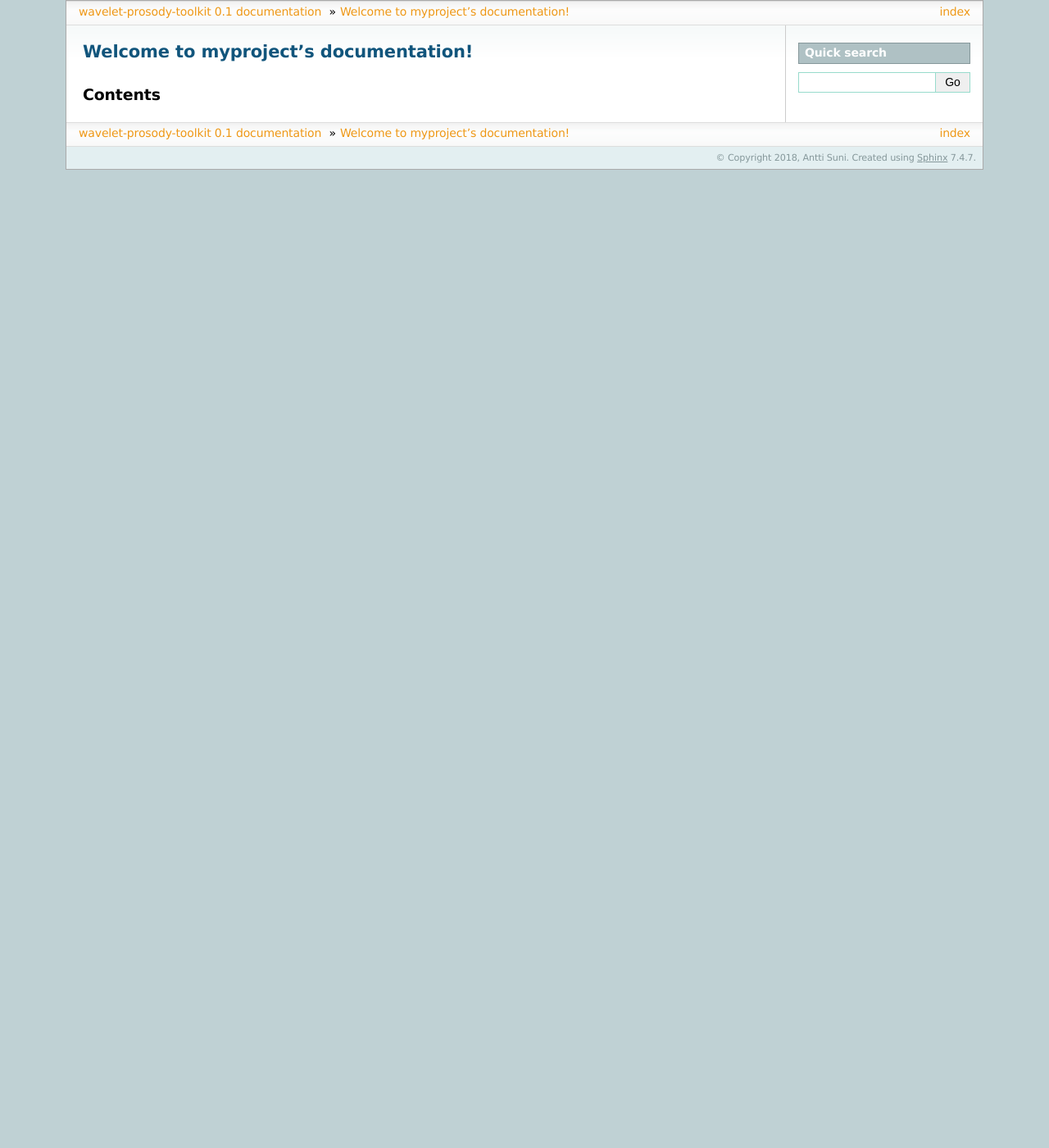
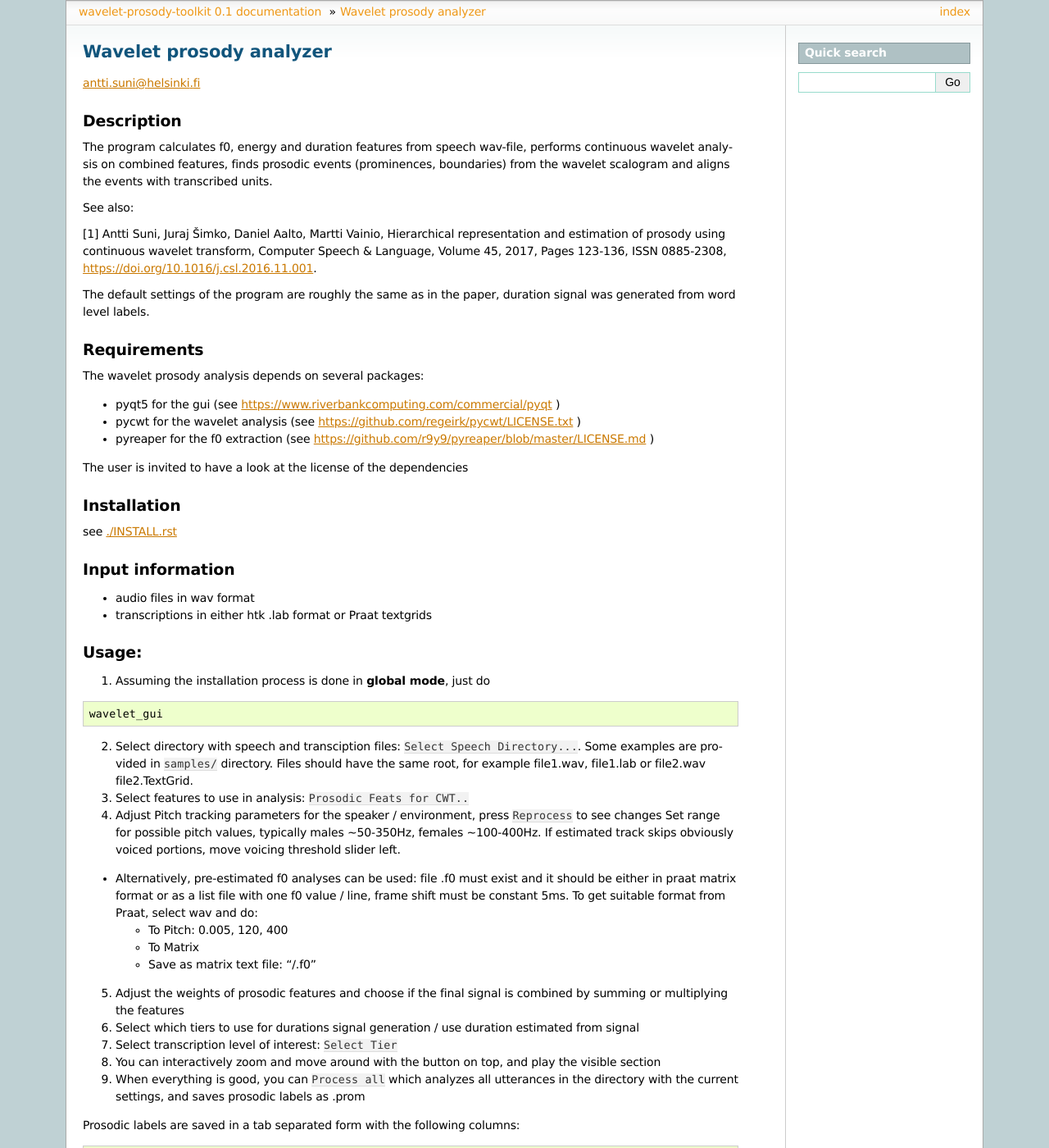
Before and after one commit to asuni/wavelet_prosody_toolkit, a Sphinx documentation site: the page built from docs/index.rst, in a window 1280 px wide and 1400 px high. Shown: the whole window at 82% size. Built offline with Sphinx 7.4.7, drawn with Linux system fonts in a browser that asks for light colours; pages that are not in the unit, such as notebooks, are missing from menus; some of the changed text lies outside the part shown.

Commit message:
Update documentation

```diff
--- /dev/null
+++ b/README.rst
@@ -0,0 +1,96 @@
+Wavelet prosody analyzer
+========================
+
+antti.suni@helsinki.fi
+
+Description
+-----------
+
+The program calculates f0, energy and duration features from speech
+wav-file, performs continuous wavelet analysis on combined features,
+finds prosodic events (prominences, boundaries) from the wavelet
+scalogram and aligns the events with transcribed units.
+
+See also:
+
+[1] Antti Suni, Juraj Šimko, Daniel Aalto, Martti Vainio, Hierarchical
+representation and estimation of prosody using continuous wavelet
+transform, Computer Speech & Language, Volume 45, 2017, Pages 123-136,
+ISSN 0885-2308, https://doi.org/10.1016/j.csl.2016.11.001.
+
+The default settings of the program are roughly the same as in the
+paper, duration signal was generated from word level labels.
+
+Requirements
+------------
+
+The wavelet prosody analysis depends on several packages:
+
+-  pyqt5 for the gui (see https://www.riverbankcomputing.com/commercial/pyqt )
+-  pycwt for the wavelet analysis (see https://github.com/regeirk/pycwt/LICENSE.txt )
+-  pyreaper for the f0 extraction (see https://github.com/r9y9/pyreaper/blob/master/LICENSE.md )
+
+The user is invited to have a look at the license of the dependencies
+
+Installation
+------------
+
+see `./INSTALL.rst <INSTALL.rst>`__
+
+Input information
+-----------------
+
+-  audio files in wav format
+-  transcriptions in either htk .lab format or Praat textgrids
+
+Usage:
+------
+
+1. Assuming the installation process is done in **global mode**, just do
+
+.. code:: sh
+
+    wavelet_gui
+
+2. Select directory with speech and transciption files:
+   ``Select Speech Directory...``. Some examples are provided in
+   ``samples/`` directory. Files should have the same root, for example
+   file1.wav, file1.lab or file2.wav file2.TextGrid.
+
+3. Select features to use in analysis: ``Prosodic Feats for CWT..``
+
+4. Adjust Pitch tracking parameters for the speaker / environment, press
+   ``Reprocess`` to see changes Set range for possible pitch values,
+   typically males ~50-350Hz, females ~100-400Hz. If estimated track
+   skips obviously voiced portions, move voicing threshold slider left.
+
+-  Alternatively, pre-estimated f0 analyses can be used: file .f0 must
+   exist and it should be either in praat matrix format or as a list
+   file with one f0 value / line, frame shift must be constant 5ms. To
+   get suitable format from Praat, select wav and do:
+
+   -  To Pitch: 0.005, 120, 400
+   -  To Matrix
+   -  Save as matrix text file: “/.f0”
+
+5. Adjust the weights of prosodic features and choose if the final
+   signal is combined by summing or multiplying the features
+
+6. Select which tiers to use for durations signal generation / use
+   duration estimated from signal
+
+7. Select transcription level of interest: ``Select Tier``
+
+8. You can interactively zoom and move around with the button on top,
+   and play the visible section
+
+9. When everything is good, you can ``Process all`` which analyzes all
+   utterances in the directory with the current settings, and saves
+   prosodic labels as .prom
+
+Prosodic labels are saved in a tab separated form with the following
+columns:
+
+.. code::
+
+    <unit_start> <unit_end> <unit> <prominence strength> <prominence_position> <boundary strength>
--- a/docs/conf.py
+++ b/docs/conf.py
@@ -46,8 +46,11 @@ templates_path = ['_templates']
 # The suffix(es) of source filenames.
 # You can specify multiple suffix as a list of string:
 #
-# source_suffix = ['.rst', '.md']
-source_suffix = '.rst'
+source_parsers = {
+    '.md': 'recommonmark.parser.CommonMarkParser',
+}
+source_suffix = ['.rst', '.md']
+# source_suffix = '.rst'
 
 # The master toctree document.
 master_doc = 'index'
@@ -76,7 +79,7 @@ language = None
 # List of patterns, relative to source directory, that match files and
 # directories to ignore when looking for source files.
 # This patterns also effect to html_static_path and html_extra_path
-exclude_patterns = []
+exclude_patterns = ["README.md", "_modules/modules.rst"]
 
 # The name of the Pygments (syntax highlighting) style to use.
 pygments_style = 'sphinx'
--- a/docs/index.rst
+++ b/docs/index.rst
@@ -1,9 +1,7 @@
-Welcome to myproject's documentation!
-=====================================
+.. include:: ../README.rst
 
-
-Contents
---------
+Api
+---
 .. toctree::
    :maxdepth: 3
 
```
Also changed, not shown: INSTALL.rst (added, +72 -0 lines), docs/README.md (added, +11 -0 lines).
